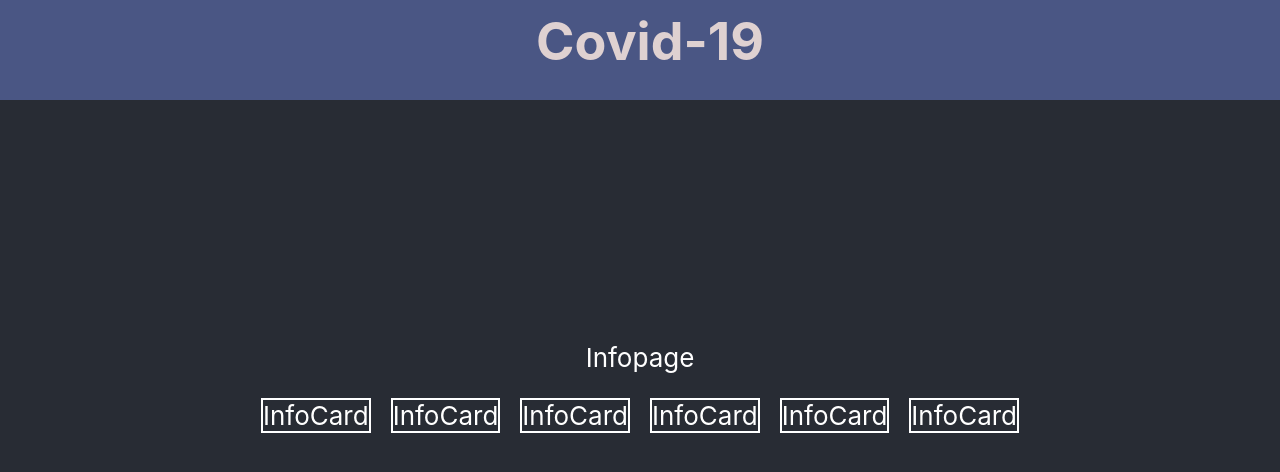
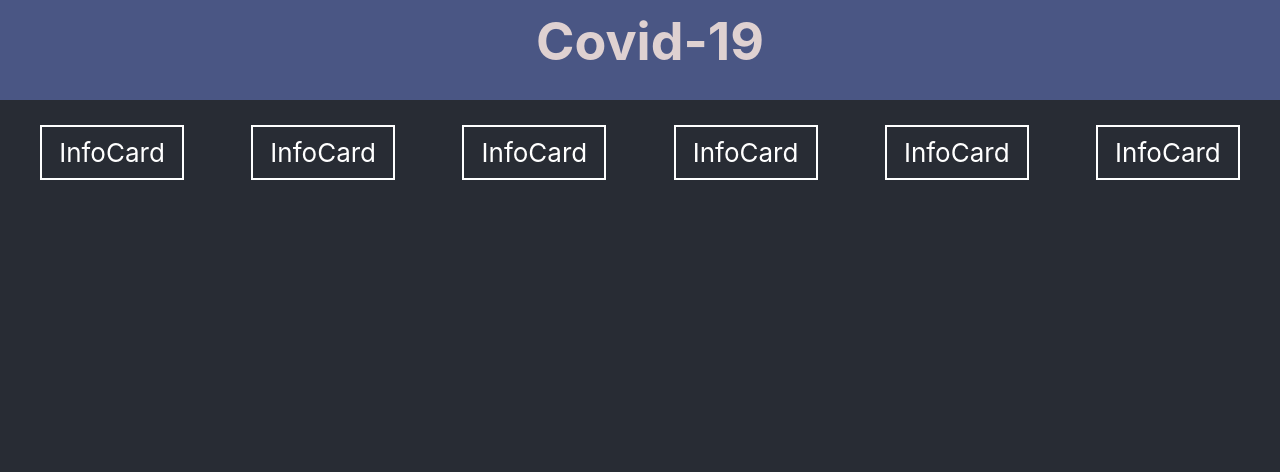
Before and after one commit to DrusMarkonii/Covid-19, a React (Create React App) app in the folder client/: page /information in a window 1280 px wide. Shown: the top 472 px of the page. Built offline with nearby package versions, Linux system fonts and the light colour scheme.

Commit message:
add cards

```diff
--- a/client/src/App.css
+++ b/client/src/App.css
@@ -2,7 +2,7 @@
   text-align: center;
   background-color: #282c34;
     min-height: 100vh;
-    display: flex;
+    /* display: flex; */
     flex-direction: column;
     align-items: center;
     justify-content: center;
--- a/client/src/components/HomePage/homePage.css
+++ b/client/src/components/HomePage/homePage.css
@@ -9,13 +9,18 @@
     }
   }
 
+
+
   .homePage-components {
     display: flex;
     align-items: center;
-    justify-content: space-around;
+    position: relative;
+    top: 180px;
+    bottom: auto;
   }
   .btn-content {
     margin-left: 40px;
+
   }
 
   .nameBlock {
@@ -34,4 +39,5 @@
    line-height: 1.4rem;
    font-size: 1.2rem;
    cursor: pointer;
+   padding: 5px;
   }
--- a/client/src/components/InfoPage/InfoBox/InfoBox.css
+++ b/client/src/components/InfoPage/InfoBox/InfoBox.css
@@ -1,3 +1,8 @@
+* {
+    padding: 0;
+    margin: 0;
+}
+
 .info-box {
     display: flex;
     width: 100%;
--- a/client/src/components/InfoPage/InfoBox/InfoCard/InfoCard.css
+++ b/client/src/components/InfoPage/InfoBox/InfoCard/InfoCard.css
@@ -1,4 +1,10 @@
+* {
+    padding: 0;
+    margin: 0;
+}
 .InfoCard {
+    width: 120px;
     border: 2px solid white;
     margin: 25px 10px;
+    padding: 10px;
 }
--- /dev/null
+++ b/client/src/components/InfoPage/InfoPage.css
@@ -0,0 +1,6 @@
+.infoPage {
+    margin-bottom: 10px;
+    position: relative;
+    top: 100px;
+    margin: 0 30px;
+}
--- a/client/src/components/InfoPage/InfoPage.js
+++ b/client/src/components/InfoPage/InfoPage.js
@@ -1,12 +1,13 @@
-import React from 'react'
-import Header from '../Header/Header'
-import InfoBox from './InfoBox/InfoBox'
+import React from "react";
+import Header from "../Header/Header";
+import InfoBox from "./InfoBox/InfoBox";
+import "./InfoPage.css";
 
 export default function Infopage() {
   return (
-    <div>
-    <Header />Infopage
-    <InfoBox />
+    <div className="infoPage">
+      <Header />
+      <InfoBox />
     </div>
-  )
+  );
 }
```
